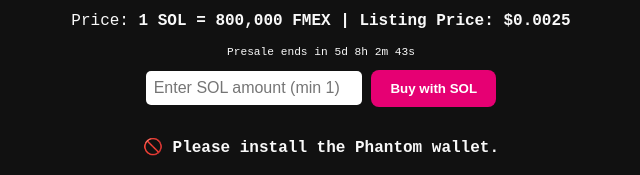
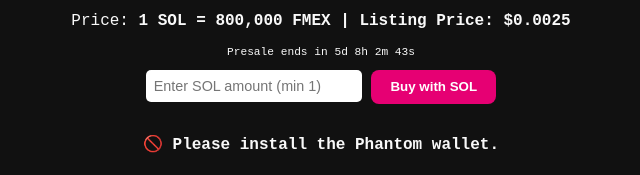
Before and after one commit to devchi101/fmex-staging, a plain HTML site: page index.html in a window 1280 px wide. Shown: the part 614-789 px from the top of the page, 319-959 px from the left. Drawn offline with Linux system fonts and the light colour scheme; a script that the page names is missing.

Commit message:
Update styles.css

```diff
--- a/styles.css
+++ b/styles.css
@@ -124,7 +124,7 @@ header p {
 
 .buy-form input {
   padding: 0.5rem;
-  font-size: 1rem;
+  font-size: 0.9rem;
   margin-bottom: 1rem;
   width: 200px;
   border-radius: 5px;
@@ -132,7 +132,7 @@ header p {
 }
 
 .buy-form button {
-  padding: 0.7rem 1.2rem;
+  padding: 0.6rem 1.2rem;
   background: #e60073;
   color: white;
   border: none;
```
